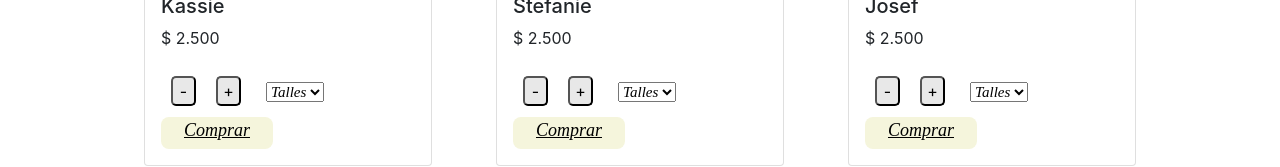
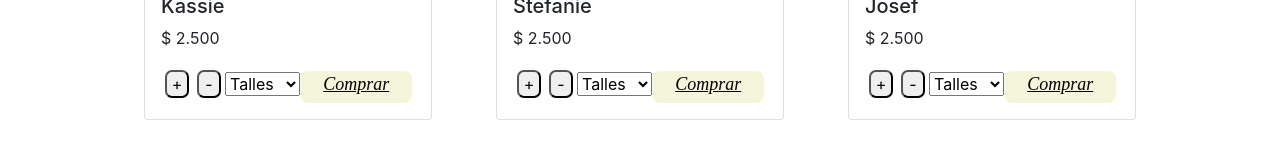
Before and after one commit to ltherisod/pro-atenea-mallas, a React (Create React App) app: page / in a window 1280 px wide. Shown: the part 446-613 px from the top of the page. Built offline with nearby package versions, Linux system fonts and the light colour scheme.

Commit message:
item casi terminado

```diff
--- a/src/App.css
+++ b/src/App.css
@@ -167,3 +167,13 @@
   text-align: center;
 
 }
+
+.botones{
+  width: 1.5rem;
+  border-radius: 7px;
+  margin: 4px;
+}
+
+.Select{
+  width: 4.7rem;
+}
--- a/src/App.js
+++ b/src/App.js
@@ -9,6 +9,7 @@ import CarritoContextProvider from './context/carritoContext';
 import ItemListContainer from './componentes/ItemListContainer/ItemListContainer';
 import { BrowserRouter as Router,Routes,  Route, BrowserRouter, } from 'react-router-dom'
 import ItemDetailContainer from './componentes/ItemDetailCiontainer/ItemDetailContainer';
+import Contador from './componentes/contador/Contador';
 
 ;
 
@@ -18,6 +19,7 @@ function App() {
     <CarritoContextProvider>
         <Router className="App">
             <Navbar/>
+            <Contador/>
             <Routes>
                     <Route path='/' element={<ItemListContainer/>}/>
                     <Route path='/Login' element = {<Login/>} />
--- a/src/componentes/Carrito/Carrito.jsx
+++ b/src/componentes/Carrito/Carrito.jsx
@@ -1,9 +1,16 @@
 import React from 'react'
+import Contador from '../contador/Contador'
 
 const Carrito = () => {
 
   return (
-    <h1>Carrito</h1>
+
+
+    <h1>
+       <Contador/>
+
+       <h2>carrito</h2>
+    </h1>
   )
 }
 
--- a/src/componentes/Item/Item.jsx
+++ b/src/componentes/Item/Item.jsx
@@ -1,9 +1,12 @@
 import React from 'react'
 import { Link } from 'react-router-dom'
+import Contador from '../contador/Contador';
 
 const Item = ({producto}) => {
 
   const {titulo,precio, btnSubmit, select, img,id} = producto;
+
+  const {sumar, restar} = Contador()
 
   return (
     <div>
@@ -12,15 +15,18 @@ const Item = ({producto}) => {
                  <div className="card-body">
                    <h5 className="card-title">{titulo}</h5>
                    <p className="card-text">{precio}</p>
-              <button className='SignosMasMenos'>-</button>
-              <button className='SignosMasMenos'>+</button>
-              <select className='btnSelect' style={{margin: "15px"}} name="talles" id="">{select}
+                   <Contador/>
+                   <button type='submit' className='botones' onClick = {sumar}>+</button>
+                   <button type='submit' className='botones' onClick = {restar}>-</button>
+                   <select className='Select' onClick={select} name="" id="">
                           <option value="">Talles</option>
                           <option value="">M</option>
+                          <option value="">S</option>
                           <option value="">L</option>
-                   <option value="">S</option>
-                   <option value="">X</option>
+                          <option value="">XL</option>
+
                    </select>
+
                    <Link  to = {`/Item/detail/${id}`} className='btnSubmit' type='submit'>{btnSubmit}</Link>
                  </div>
          </div>
--- a/src/componentes/contador/Contador.jsx
+++ b/src/componentes/contador/Contador.jsx
@@ -1,23 +1,20 @@
-/*import React, { useContext } from 'react'
-import { useState } from 'react';
-import { CarritoContext } from '../context/CarritoContext';
+import {useState} from 'react'
 
-const Contador = ({agregar}) => {
+const Contador = () => {
 
-   const {carrito, agregarCarrito} = useState(1)
+  const [contador, setContador]= useState(0)
 
-   const sumar = () =>agregarCarrito(Contador + 1)
+  const sumar = () => setContador(contador + 1)
 
-   const restar = () => agregarCarrito (Contador - 1)
+  const restar = () => setContador(contador- 1)
 
+  const select = () => setContador(contador+ select)
 
   return (
-   <div>
-    <button onClick={() =>{restar()}}>-</button>
-    <button onClick={() =>{sumar ()}}></button>
-    <button onClick={() =>{agregar(Contador)}}>agregar al carrito</button>
-   </div>
+   sumar,
+   restar,
+   select
   )
 }
 
-export default Contador*/
+export default Contador
--- a/src/context/carritoContext.jsx
+++ b/src/context/carritoContext.jsx
@@ -1,5 +1,5 @@
 import React,{createContext, useState} from 'react'
-import Contador from '../componentes/contador/Contador';
+//import Contador from '../componentes/contador/Contador';
 import Item from '../componentes/Item/Item';
 import { getProducts } from '../mock/Data';
 
@@ -8,7 +8,7 @@ export const CarritoContext = createContext();
 const stock = (id) => Item.find(tem => Item.id === id)
 
 const guardarCarrito = (getProducts, Contador) =>{
-  console.log(getProducts, contador);
+  console.log(getProducts);
 }
 
 
```
Lines whose indentation alone changed are shown as unchanged.
